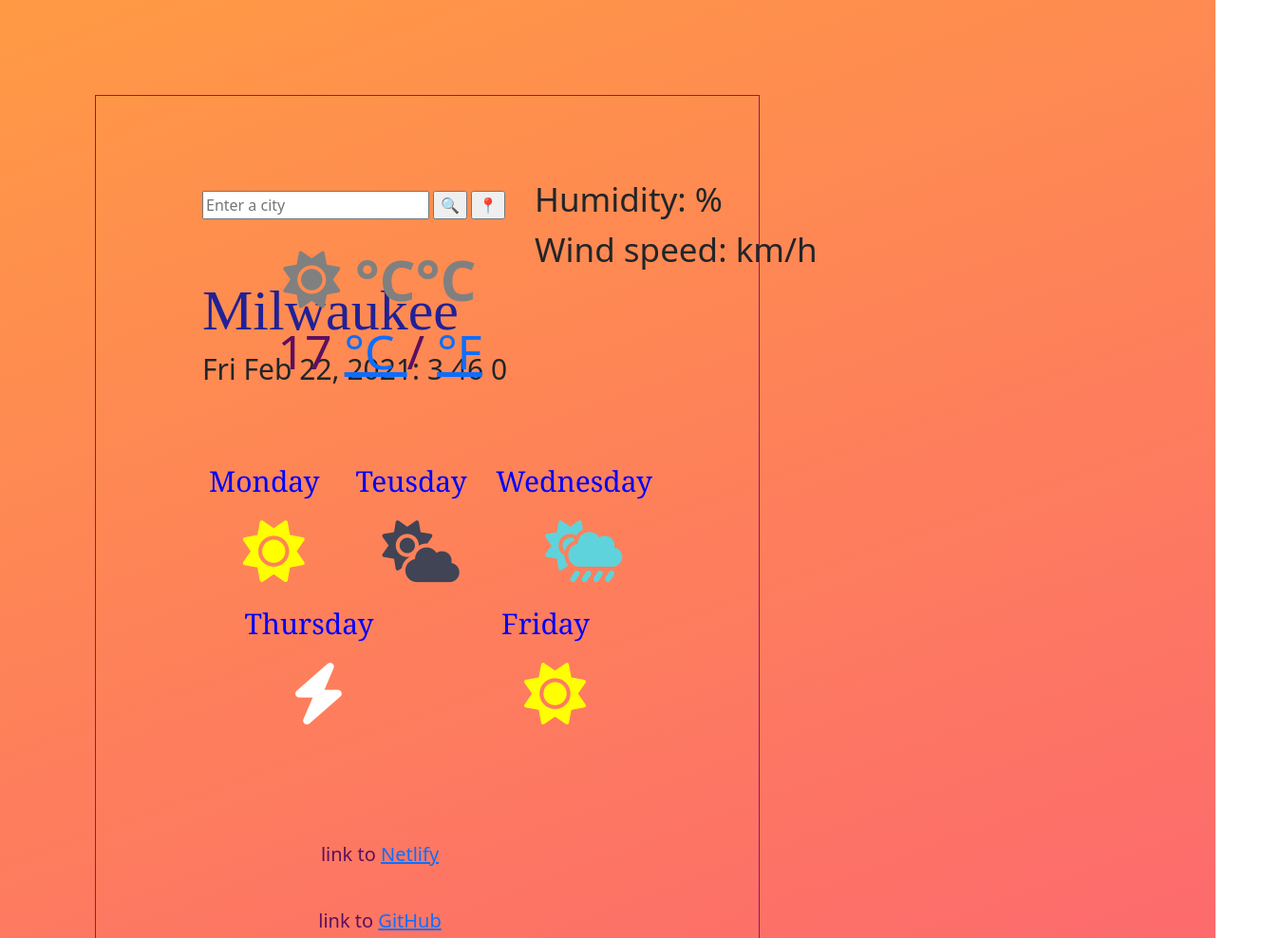
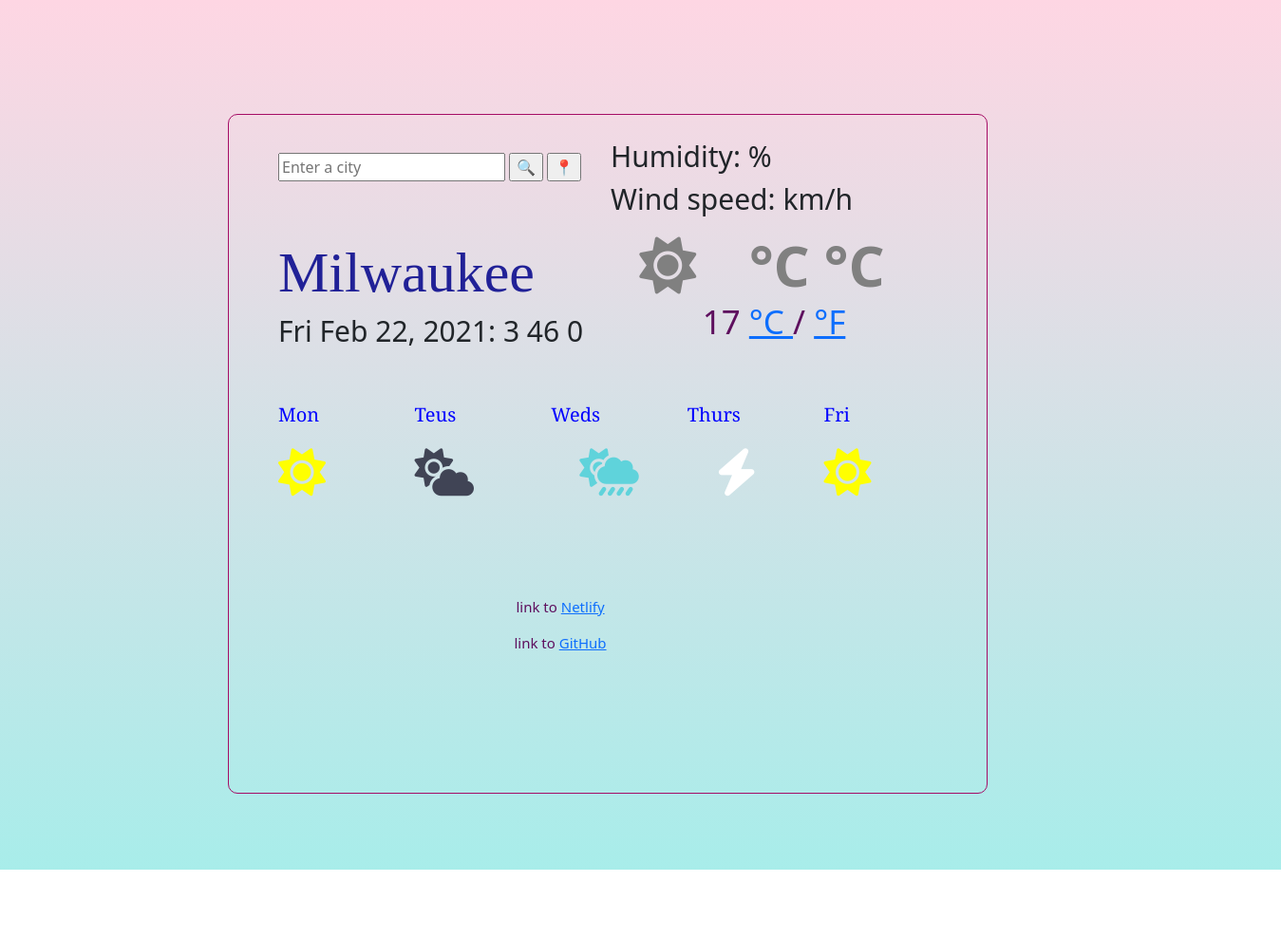
Before and after one commit to xyoojlinda/myweatherproject, a plain HTML site: page index.html in a window 1280 px wide. Shown: the top 988 px of the page at 95% size, 1349 px wide, since content can reach past the window. After the commit the page ends 916 px from the top, so only its background shows below. Drawn offline with nearby package versions, Linux system fonts and the light colour scheme; no server answers.

Commit message:
changed background color and sizes of font on css

```diff
--- a/index.html
+++ b/index.html
@@ -33,8 +33,8 @@
         </h3>
 
 
-    <p>
-      <span id="degree">
+    <p class="degree">
+      <span id="degree" >
       17
       <a href = "#" id="celcius">
         °C
@@ -48,27 +48,27 @@
 
   <div class="row align-items-start">
     <div class="col day-Monday">
-      Monday
+      Mon
       <br>
       <i class="fas fa-sun sun-Icon"></i>
     </div>
     <div class="col day-Teusday">
-      Teusday
+      Teus
        <br>
       <i class="fas fa-cloud-sun cloud-Icon"></i>
     </div>
     <div class="col day-Wednesday">
-      Wednesday
+      Weds
        <br>
      <i class="fas fa-cloud-sun-rain sunrain-Icon"></i>
     </div>
      <div class="col day-Thursday">
-      Thursday
+      Thurs
        <br>
       <i class="fas fa-bolt bolt-Icon"></i>
     </div>
     <div class="col day-Friday">
-      Friday
+      Fri
        <br>
       <i class="fas fa-sun sun-Icon"></i>
     </div>
@@ -87,7 +87,7 @@
     <p class="netlify">
       link to <a href="https://youthful-blackwell-8cea42.netlify.app/"> Netlify</a>
     </p>
-<br>
+
     <p class="github">
       link to <a href="https://github.com/xyoojlinda/myweatherproject"> GitHub </a>
     </p>
--- a/styles.css
+++ b/styles.css
@@ -1,13 +1,13 @@
 body {
 	background-image: linear-gradient(to top, #a8edea 0%, #fed6e3 100%);
 
-	background-image: linear-gradient(-20deg, #fc6076 0%, #ff9a44 100%);
-
 	border: 1px solid rgb(165, 12, 101);
-	padding: 100px;
-	margin: 100px;
-	top: 100px;
-	max-width: 700px;
+	padding: 40px;
+	margin: 100px auto;
+	top: 20px;
+	max-width: 800px;
+	border-radius: 10px;
+	position: relative;
 }
 
 h1,
@@ -58,20 +58,19 @@ p {
 .day-Thursday,
 .day-Friday {
 	color: blue;
-	font-size: 30px;
+	font-size: 20px;
 	font-family: Georgia, "Times New Roman", Times, serif;
-	text-align: center;
 	position: relative;
 	bottom: 30px;
 }
 
 ul {
-	font-size: 35px;
+	font-size: 30px;
 	font-weight: lighter;
 	list-style-type: none;
 	position: relative;
 	left: 350px;
-	top: -650px;
+	top: -450px;
 	padding: 20px;
 }
 
@@ -79,9 +78,9 @@ ul {
 .cloud-Icon,
 .sunrain-Icon,
 .bolt-Icon {
-	font-size: 65px;
+	font-size: 50px;
 	position: relative;
-	left: 10px;
+	left: -20px;
 	padding: 20px;
 }
 
@@ -108,6 +107,25 @@ ul {
 .netlify,
 .github {
 	text-align: center;
-	font-size: 20px;
+	font-size: 15px;
 	font-weight: lighter;
 }
+.current-weather-icon,
+.current-temperature {
+	position: relative;
+	left: 225px;
+	top: 25px;
+	padding: 20px;
+}
+.temperature-format {
+	position: relative;
+	left: 200px;
+	top: 25px;
+	padding: 20px;
+}
+.degree {
+	position: relative;
+	left: 175px;
+	top: -70px;
+	font-size: 35px;
+}
```
